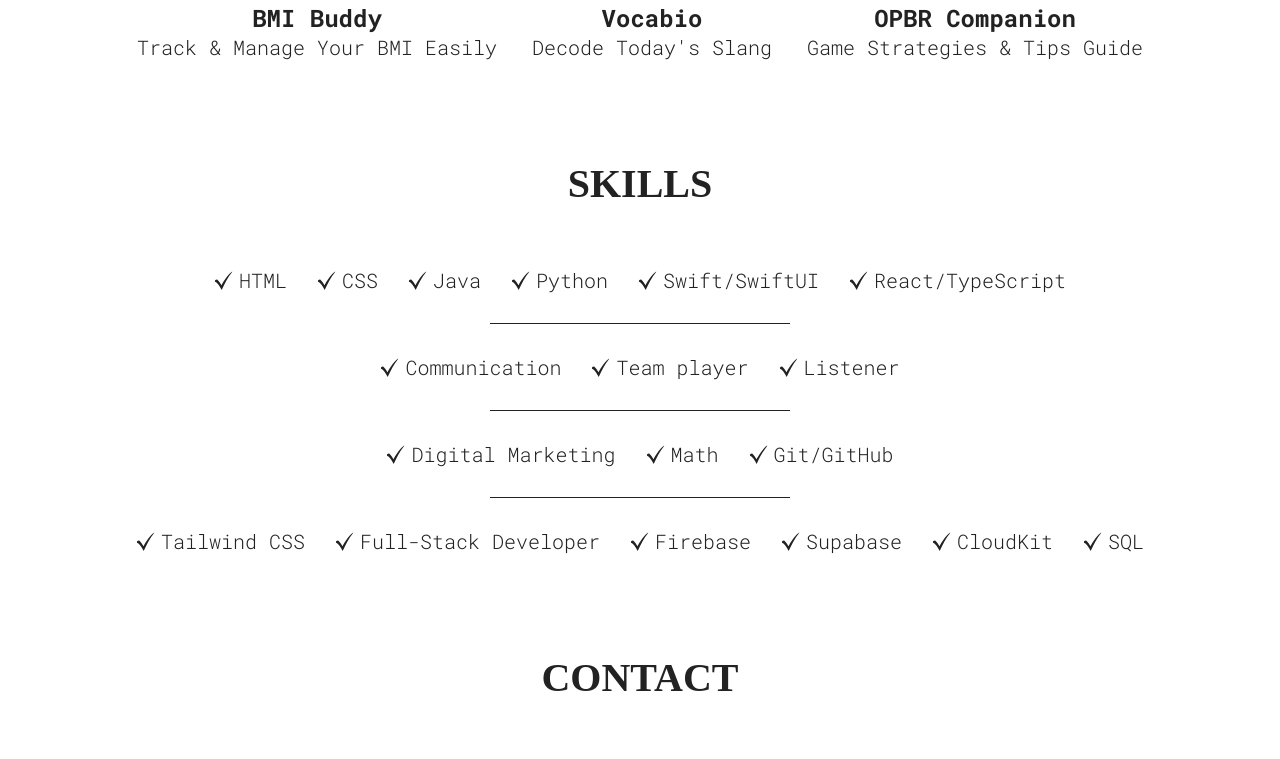
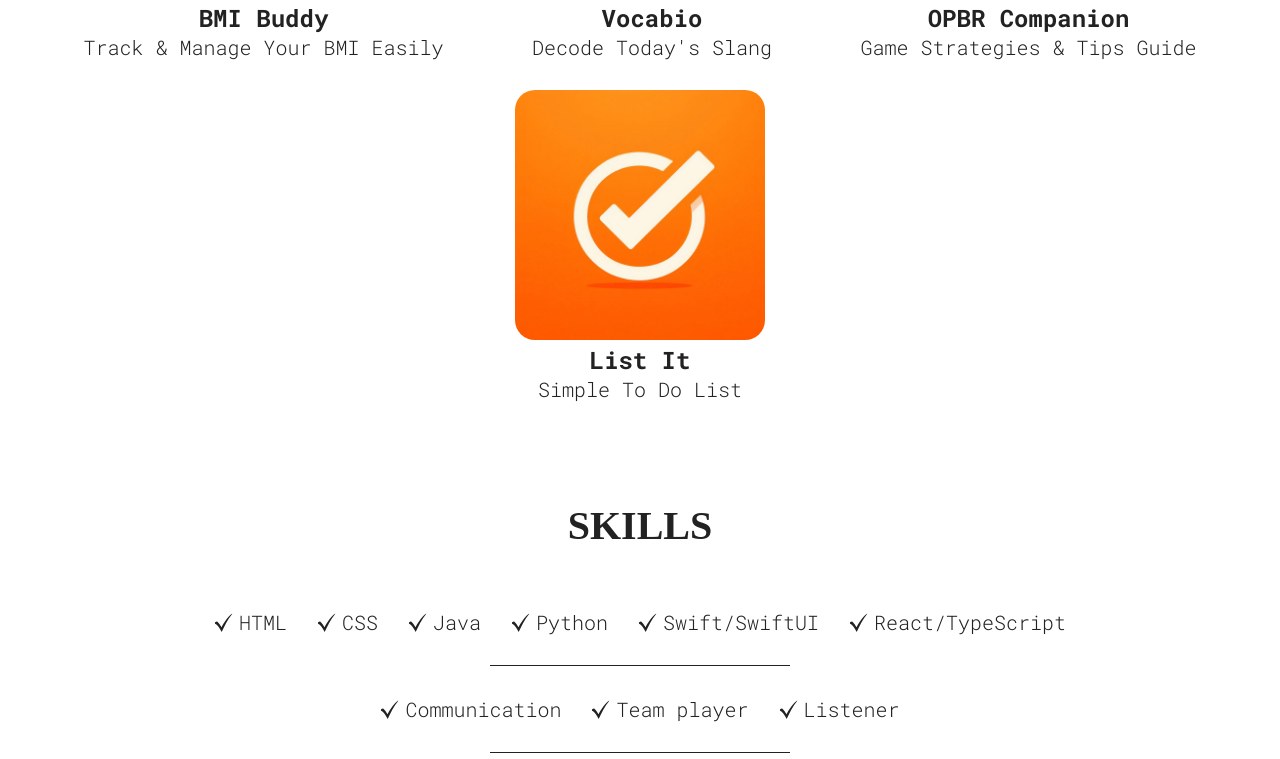
Before and after one commit to A-Moiz/portfolio, a React (Vite) app: page / in a window 1280 px wide. Shown: the part 1259-2018 px from the top of the page. Built offline with nearby package versions, Linux system fonts and the light colour scheme.

Commit message:
Added List It Project

```diff
--- a/src/sections/Projects/Projects.jsx
+++ b/src/sections/Projects/Projects.jsx
@@ -3,6 +3,7 @@ import bmiBuddy from "../../assets/bmiBuddy.png";
 import vocabio from "../../assets/vocabio.png";
 import ProjectCard from "../../common/ProjectCard";
 import opbr from "../../assets/opbr-companion.png";
+import listIt from "../../assets/list-it.jpeg";
 
 function Projects() {
   return (
@@ -13,7 +14,7 @@ function Projects() {
           src={bmiBuddy}
           link={"https://apps.apple.com/gb/app/bmi-buddy/id6683310423"}
           h3="BMI Buddy"
-          p='Track & Manage Your BMI Easily'
+          p="Track & Manage Your BMI Easily"
         />
 
         <ProjectCard
@@ -29,6 +30,15 @@ function Projects() {
           h3="OPBR Companion"
           p="Game Strategies & Tips Guide"
         />
+
+        <ProjectCard
+          src={listIt}
+          link={
+            "https://apps.apple.com/gb/app/list-it-simple-to-do-list/id6746731233"
+          }
+          h3="List It"
+          p="Simple To Do List"
+        />
       </div>
     </section>
   );
```
Also changed, not shown: src/assets/list-it.jpeg (added).
